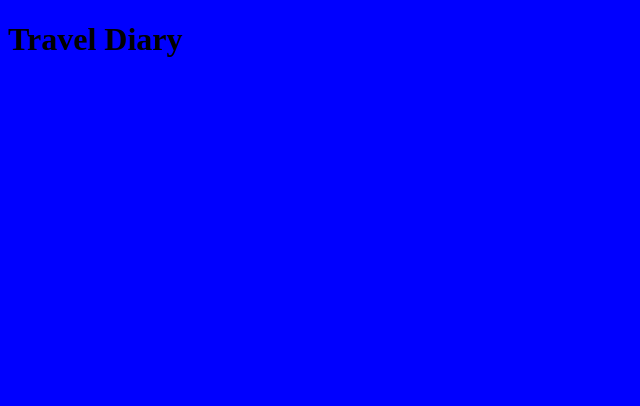
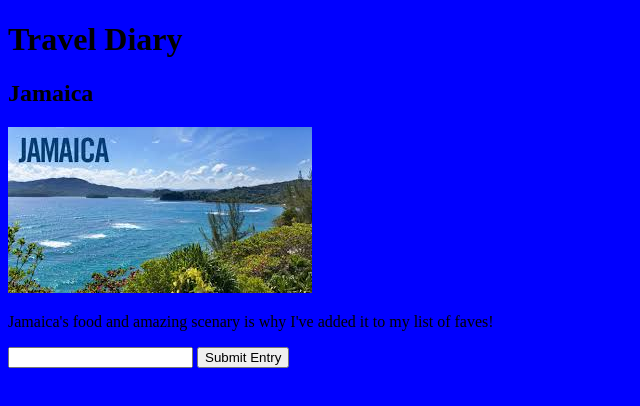
Before and after one commit to jessrod11/travel-diary, a plain HTML site: page index.html in a window 1280 px wide. Shown: the whole page, without its empty margins (0-640 px from the left). Drawn offline with Linux system fonts and the light colour scheme.

Commit message:
added one card for js reference

```diff
--- a/index.html
+++ b/index.html
@@ -10,6 +10,14 @@
 </head>
 <body>
     <h1>Travel Diary</h1>
+    <div id="card-container">
+        <h2>Jamaica</h2>
+        <img src="img/jamaica.jpg" alt="pic of Jamaica">
+        <p>Jamaica's food and amazing scenary is why I've added it to my list of faves!</p>
+        <input>
+        <button>Submit Entry</button>
+
+    </div>
 
     <script src="main.js"></script>
 </body>
```
Also changed, not shown: img/alaska.jpg (added), img/dallas.jpg (added), img/greece.jpg (added), img/italy.jpg (added), img/jamaica.jpg (added), img/nola.jpg (added).
